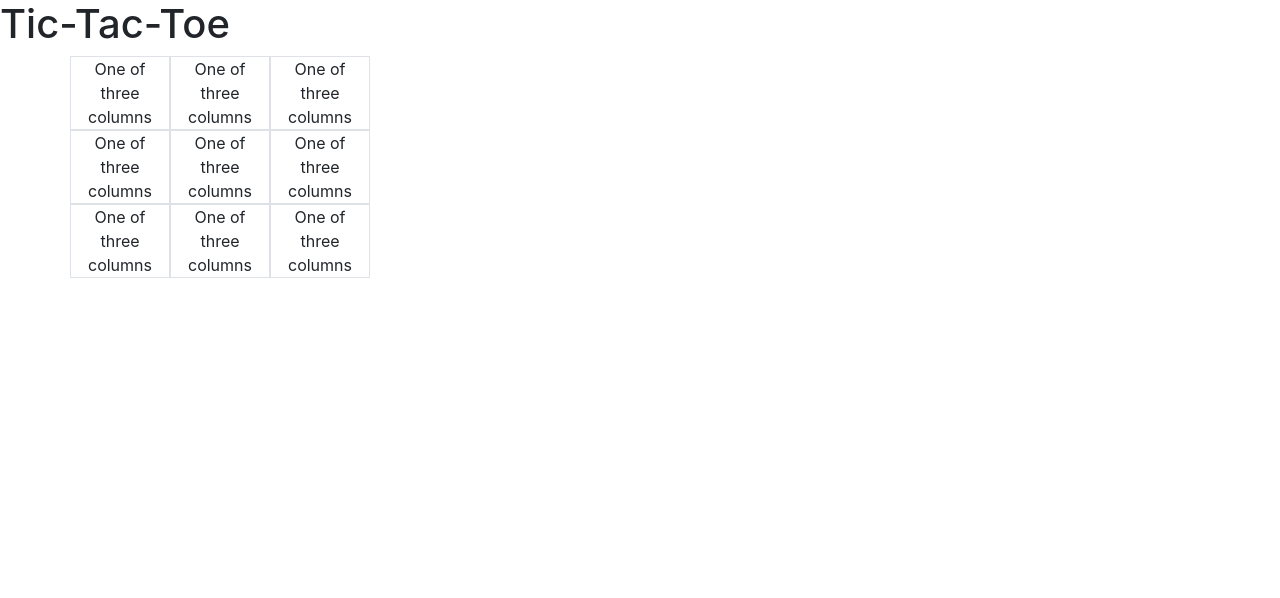
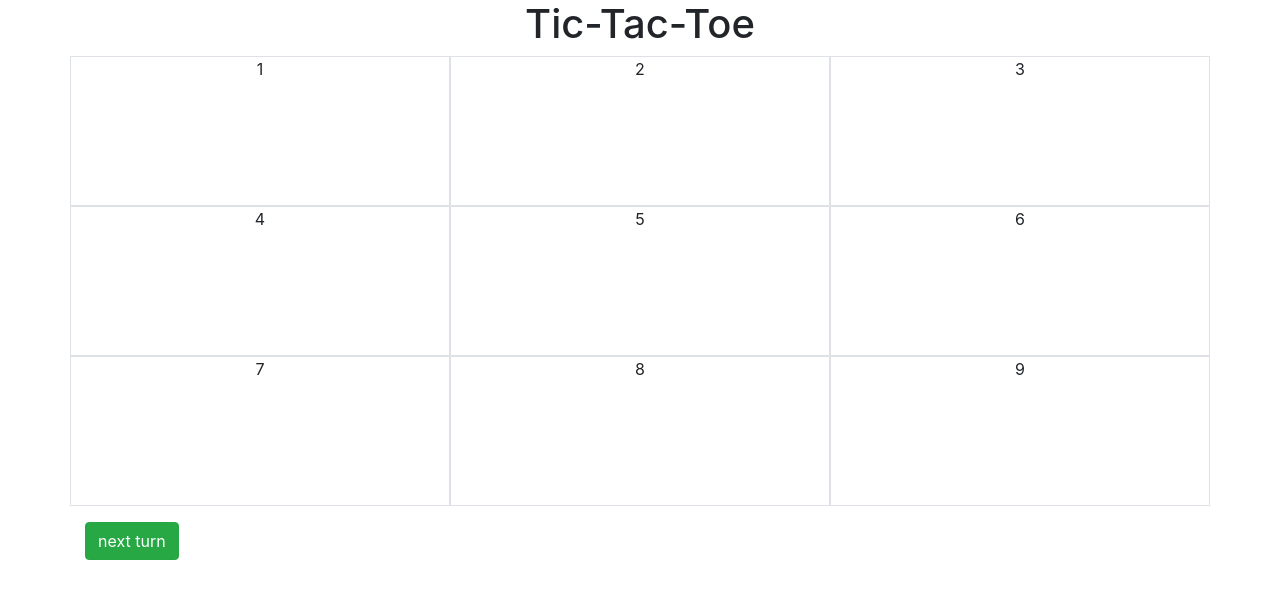
Before and after one commit to maymeclayton/tic-tac-toe, a website: page src/index.html in a window 1280 px wide. Drawn offline with nearby package versions, Linux system fonts and the light colour scheme; files that its build step writes are made by us from their sources.

Commit message:
adds javascript beginnings

```diff
--- a/src/index.html
+++ b/src/index.html
@@ -16,44 +16,47 @@
 
   <body>
 
-    <h1>Tic-Tac-Toe</h1>
+    <h1 class="text-center">Tic-Tac-Toe</h1>
 
     <div class="container text-center">
       <div class="row">
-        <div class="col-lg border">
-          One of three columns
+        <div id="1" class="col border">
+          1
         </div>
-        <div class="col-lg border">
-          One of three columns
+        <div id="2" class="col border">
+          2
         </div>
-        <div class="col-lg border">
-          One of three columns
+        <div id= "3" class="col border">
+          3
+        </div>
+      </div>
+      <div id="4" class="row">
+        <div class="col border">
+          4
+        </div>
+        <div id="5" class="col border">
+          5
+        </div>
+        <div id="6" class="col border">
+          6
         </div>
       </div>
       <div class="row">
-        <div class="col-lg border">
-          One of three columns
+        <div id="7" class="col border">
+          7
         </div>
-        <div class="col-lg border">
-          One of three columns
+        <div id="8" class="col border">
+          8
         </div>
-        <div class="col-lg border">
-          One of three columns
-        </div>
-      </div>
-      <div class="row">
-        <div class="col-lg border">
-          One of three columns
-        </div>
-        <div class="col-lg border">
-          One of three columns
-        </div>
-        <div class="col-lg border">
-          One of three columns
+        <div id="9" class="col border">
+          9
         </div>
       </div>
     </div>
 
+    <div class="container">
+      <button type="button" class="btn btn-success btn-center mt-3">next turn</button>
+    </div>
 
     <!-- Optional JavaScript -->
     <!-- jQuery first, then Popper.js, then Bootstrap JS -->
--- a/src/js/main.js
+++ b/src/js/main.js
@@ -1,9 +1,45 @@
 
 
+//2 users alternate turns. One person is X and the other is O.
+//3 in a row horizontally, vertically, or diagonally win.
+
+
+//ideas:
+//give each box a number id to use as comparison?
+//next player button to initiate the function(s)?
+//alert for when a win occurs "X/O wins!"
+
+let one = document.getElementById("1");
+let two = document.getElementById("2");
+let three = document.getElementById("3");
+let four = document.getElementById("4");
+let five = document.getElementById("5");
+let six = document.getElementById("6");
+let seven = document.getElementById("7");
+let eight = document.getElementById("8");
+let nine = document.getElementById("9");
+let x = "X";
+let o = "O";
 
 
 document.onreadystatechange = function () {
     if (document.readyState == "interactive") {
-
+      start();
     }
 }
+
+//I want to be able to click on one of the squares and have either an X or O show up.
+
+start(){
+  let spot = document.getElementByClassName("col");
+    for (let i=0; i<spot.length; i++){
+      spot[i].addEventListener("click", );
+    }
+}
+
+
+
+//function gamePlay(event){
+//  let spot = event.target.innerHTML;
+
+//}
--- a/src/sass/main.scss
+++ b/src/sass/main.scss
@@ -1,5 +1,8 @@
 //Variable overrides
 
+.row {
+  height: 150px;
+}
 
 
 
@@ -10,11 +13,3 @@
 
 // Bootstrap and its default variables
 @import "../../node_modules/bootstrap/scss/bootstrap";
-
-
-.col-lg{
-
-  max-width: 100px;
-  max-height: 100px;
-
-}
```
Also changed, not shown: dist/css/main.css, dist/index.html, dist/js/main.js, 1 other file.
